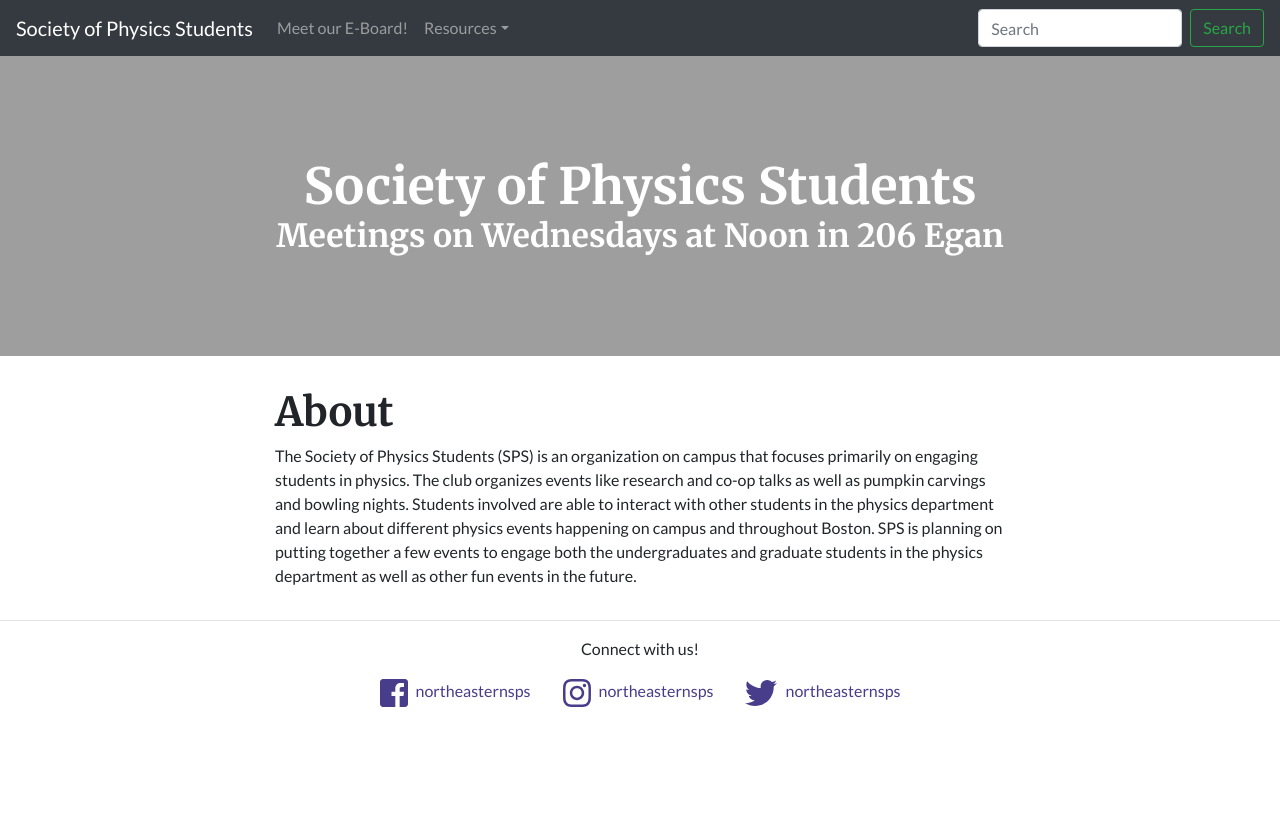
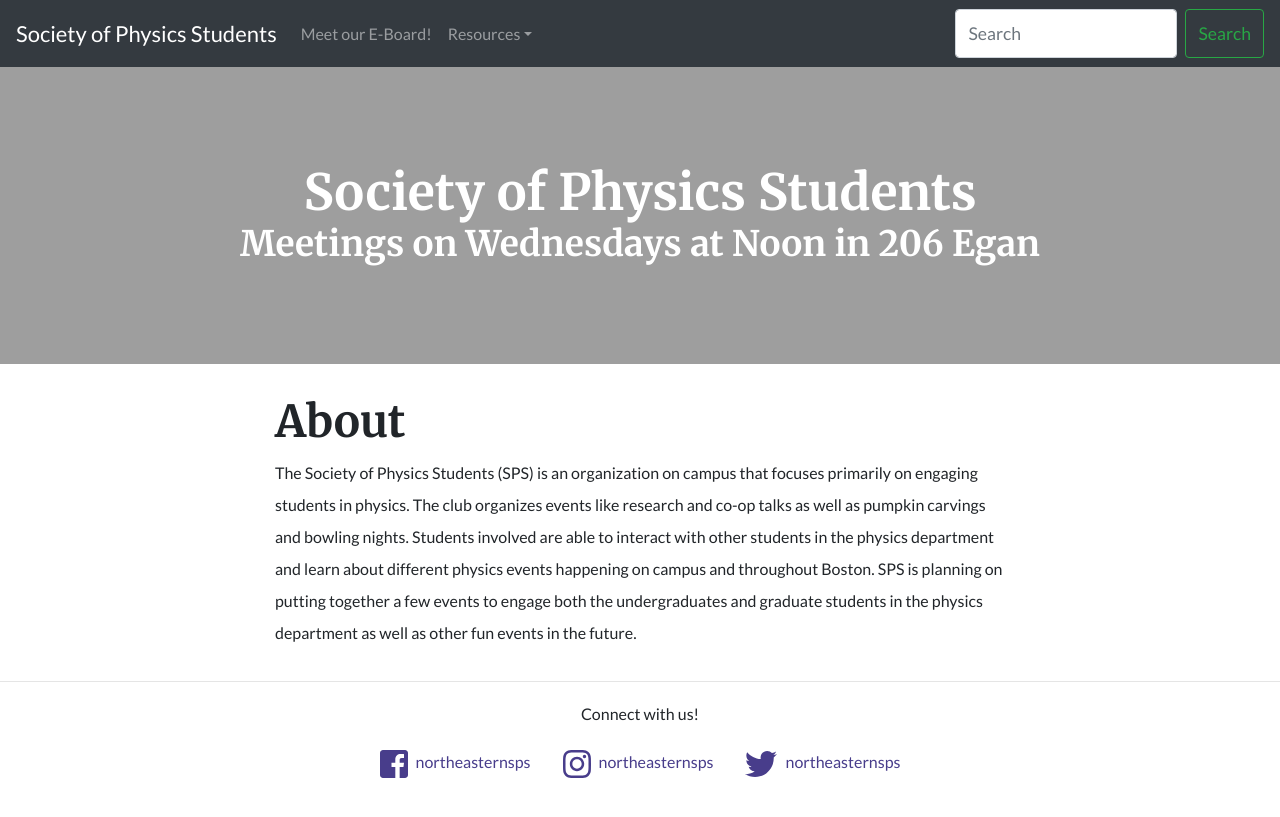
Before and after one commit to vegajustin26/sps-website, a Jekyll site: the page built from index.md, in a window 1280 px wide. Shown: the top 817 px of the page. Built offline with Jekyll 4.4.1, drawn with Linux system fonts in a browser that asks for light colours; nearby versions of some CDN libraries.

Commit message:
add custom compiled bootstrap (see 9ba2dca)

```diff
--- a/_includes/head.html
+++ b/_includes/head.html
@@ -4,11 +4,13 @@
   <meta name="viewport" content="width=device-width, initial-scale=1">
   {%- seo -%}
   <!-- Bootstrap CSS -->
-  <link
+  <!-- <link
     href="https://stackpath.bootstrapcdn.com/bootstrap/4.1.1/css/bootstrap.min.css"
     rel="stylesheet"
     integrity="sha384-WskhaSGFgHYWDcbwN70/dfYBj47jz9qbsMId/iRN3ewGhXQFZCSftd1LZCfmhktB"
-    crossorigin="anonymous" />
+    crossorigin="anonymous" /> -->
+
+  <link rel="stylesheet" href="{{ "/assets/css/bootstrap.css" | relative_url }}">
   <!-- Custom overrides -->
   <link rel="stylesheet" href="{{ "/assets/css/styles.css" | relative_url }}">
   {%- feed_meta -%}
```
